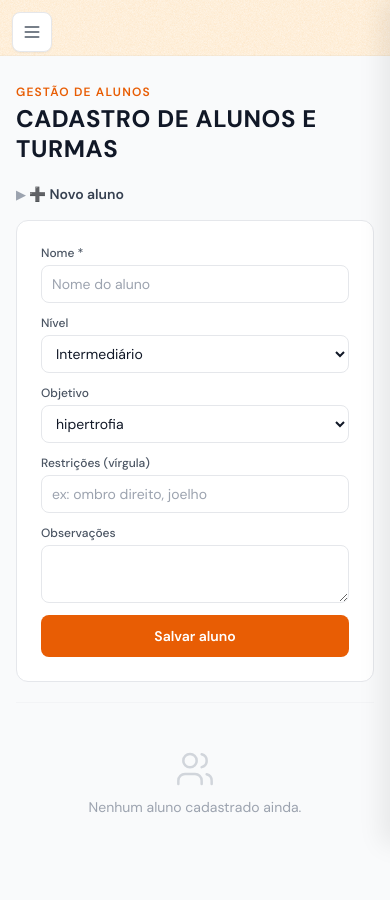
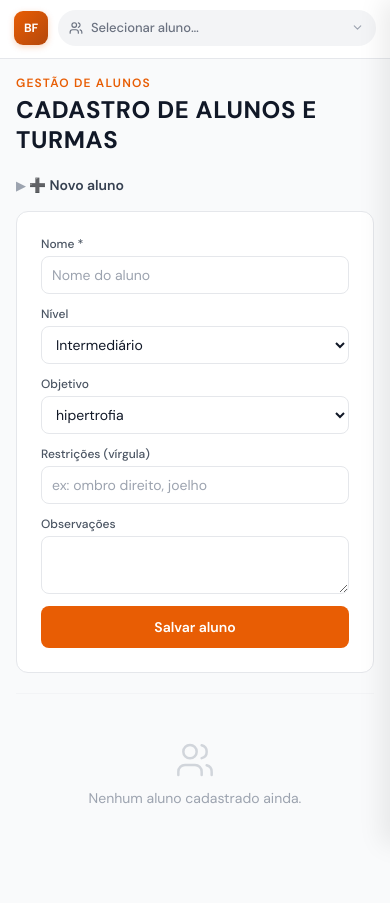
Before and after one commit to berfleck/workout-app2, a Flask app: page /alunos in a window 390 px wide. Before the commit the page ends 845 px from the top, so only its background shows below. Run offline with Flask 3, Linux system fonts and the light colour scheme; data that the repository does not hold is empty; parts of the project's set-up code (start-up, migrations or seed data) failed here and were passed over; some libraries are stand-ins or nearby versions.

Commit message:
mobile(topbar): simplifica topbar para logo + pill do aluno
Etapa 1 do redesign mobile (redesign 02). No mobile (≤768px):
- Esconde sidebar lateral, botão hambúrguer e títulos decorativos do hub
- Esconde o select de aluno duplicado do hub.html (a pill cobre)
- Adiciona topbar mobile global no base.html: logo BF + pill com nome do
  aluno selecionado, visível em todas as páginas
- Pill envolve um <select> nativo invisível: tap dispara o seletor do SO

Persistência do aluno entre páginas via session: before_request captura
?aluno_id=X e context_processor injeta _topbar_aluno em todos templates.

Co-Authored-By: Claude Opus 4.7 <noreply@anthropic.com>

```diff
--- a/app_flask.py
+++ b/app_flask.py
@@ -2,7 +2,7 @@
 BF Treinamento — Versão Flask + HTMX (completa)
 """
 
-from flask import Flask, render_template, request, send_file, redirect, url_for, jsonify
+from flask import Flask, render_template, request, send_file, redirect, url_for, jsonify, session
 import os, random, json, copy, io, zipfile, unicodedata, secrets
 from pathlib import Path
 from datetime import datetime
@@ -30,6 +30,26 @@ from database import (
 
 app = Flask(__name__)
 app.secret_key = os.environ.get("SECRET_KEY", "bf-treinamento-dev")
+
+
+# ══════════════════════════════════════════════════════════════
+# TOPBAR MOBILE — persistência do aluno selecionado entre páginas
+# ══════════════════════════════════════════════════════════════
+
+@app.before_request
+def _track_aluno_selecionado():
+    aluno_id = request.args.get("aluno_id", type=int)
+    if aluno_id:
+        session["aluno_id"] = aluno_id
+
+
+@app.context_processor
+def _inject_topbar_aluno():
+    alunos = carregar_alunos()
+    sel_id = session.get("aluno_id")
+    aluno = next((a for a in alunos if a["id"] == sel_id), None) if sel_id else None
+    return {"_topbar_alunos": alunos, "_topbar_aluno": aluno}
+
 
 # ══════════════════════════════════════════════════════════════
 # DADOS
--- a/templates/base.html
+++ b/templates/base.html
@@ -152,6 +152,64 @@
         .sidebar-link { @apply w-10 h-10 rounded-lg flex items-center justify-center text-lg text-gray-400 hover:bg-gray-100 hover:text-brand-500 transition mb-1; }
         .sidebar-link.active { @apply bg-brand-50 text-brand-500; }
         .mobile-menu-btn { @apply lg:hidden fixed top-3 left-3 z-40 w-10 h-10 bg-white border border-gray-200 rounded-lg shadow-sm grid place-items-center text-gray-600 hover:text-brand-500 cursor-pointer; }
+
+        /* ── Mobile topbar (≤768px) ── redesign 02 ── */
+        .topbar-mobile { display: none; }
+        @media (max-width: 768px) {
+            .topbar-mobile {
+                display: flex; align-items: center; gap: 10px;
+                position: sticky; top: 0; z-index: 30;
+                padding: 10px 14px 12px;
+                background: white;
+                border-bottom: 1px solid var(--gray-200);
+            }
+            .topbar-mobile-logo {
+                width: 34px; height: 34px;
+                border-radius: 9px;
+                background: linear-gradient(135deg, var(--brand-500) 0%, #b4480c 100%);
+                color: white;
+                display: grid; place-items: center;
+                font-weight: 800; font-size: 12px;
+                flex-shrink: 0;
+                letter-spacing: -0.02em;
+                box-shadow: 0 2px 6px rgba(232,93,4,0.25);
+                text-decoration: none;
+            }
+            .aluno-pill-wrap {
+                position: relative;
+                flex: 1;
+                min-width: 0;
+            }
+            .aluno-pill {
+                display: flex; align-items: center; gap: 8px;
+                padding: 8px 12px 8px 11px;
+                background: var(--gray-100);
+                border-radius: 999px;
+                font-size: 13px; font-weight: 600;
+                color: var(--gray-900);
+                min-width: 0;
+                cursor: pointer;
+            }
+            .aluno-pill .icon { color: var(--gray-500); width: 14px; height: 14px; flex-shrink: 0; }
+            .aluno-pill .pill-name { flex: 1; overflow: hidden; text-overflow: ellipsis; white-space: nowrap; letter-spacing: -0.005em; }
+            .aluno-pill .pill-caret { color: var(--gray-400); flex-shrink: 0; width: 13px; height: 13px; }
+            .aluno-pill.placeholder { color: var(--gray-500); font-weight: 500; }
+            .aluno-pill-select {
+                position: absolute; inset: 0;
+                width: 100%; height: 100%;
+                opacity: 0; cursor: pointer;
+                font-size: 16px; /* evita zoom no iOS */
+                appearance: none;
+                background: transparent;
+                border: 0;
+            }
+            /* Esconde sidebar e botão hambúrguer no mobile real */
+            .mobile-menu-btn { display: none !important; }
+            .sidebar { display: none !important; }
+            /* Main não precisa de pt-14 no mobile (topbar-mobile já ocupa o topo) */
+            main.app-main { padding-top: 0 !important; }
+            main.app-main > div { padding-top: 16px !important; }
+        }
     </style>
     <style>
         /* Design tokens */
@@ -923,8 +981,26 @@
     <a href="/historico" class="sidebar-link {% if active_page == 'historico' %}active{% endif %}" title="Histórico"><svg class="icon"><use href="#i-book"/></svg></a>
 </nav>
 
+<!-- Topbar mobile (visível só ≤768px) -->
+<div class="topbar-mobile lg:ml-[60px]">
+    <a href="/" class="topbar-mobile-logo" aria-label="Início">BF</a>
+    <label class="aluno-pill-wrap">
+        <span class="aluno-pill {% if not _topbar_aluno %}placeholder{% endif %}">
+            <svg class="icon"><use href="#i-users"/></svg>
+            <span class="pill-name">{% if _topbar_aluno %}{{ _topbar_aluno.nome }}{% else %}Selecionar aluno…{% endif %}</span>
+            <svg class="icon pill-caret"><use href="#i-chevron-down"/></svg>
+        </span>
+        <select class="aluno-pill-select" onchange="_topbarSelecionarAluno(this.value)" aria-label="Selecionar aluno">
+            <option value="">Selecionar aluno…</option>
+            {% for a in _topbar_alunos %}
+            <option value="{{ a.id }}" {% if _topbar_aluno and _topbar_aluno.id == a.id %}selected{% endif %}>{{ a.nome }}</option>
+            {% endfor %}
+        </select>
+    </label>
+</div>
+
 <!-- Main content -->
-<main class="lg:ml-[60px] pt-14 lg:pt-0 min-h-screen">
+<main class="app-main lg:ml-[60px] pt-14 lg:pt-0 min-h-screen">
     <div class="max-w-7xl mx-auto px-4 sm:px-6 pt-7 pb-5 bg-gray-50 min-h-screen shadow-[0_0_0_1px_rgba(0,0,0,0.03)]">
         {% block content %}{% endblock %}
     </div>
@@ -1007,6 +1083,13 @@ function toggleMobileSidebar() {
     const overlay = document.getElementById('sidebar-overlay');
     sidebar.classList.toggle('open');
     overlay.classList.toggle('active');
+}
+
+function _topbarSelecionarAluno(id) {
+    if (!id) return;
+    const url = new URL(window.location.href);
+    url.searchParams.set('aluno_id', id);
+    window.location.href = url.toString();
 }
 document.addEventListener('DOMContentLoaded', function() {
     document.querySelectorAll('.sidebar a').forEach(function(a) {
```
Also changed, not shown: templates/hub.html (+4 -4 lines).
